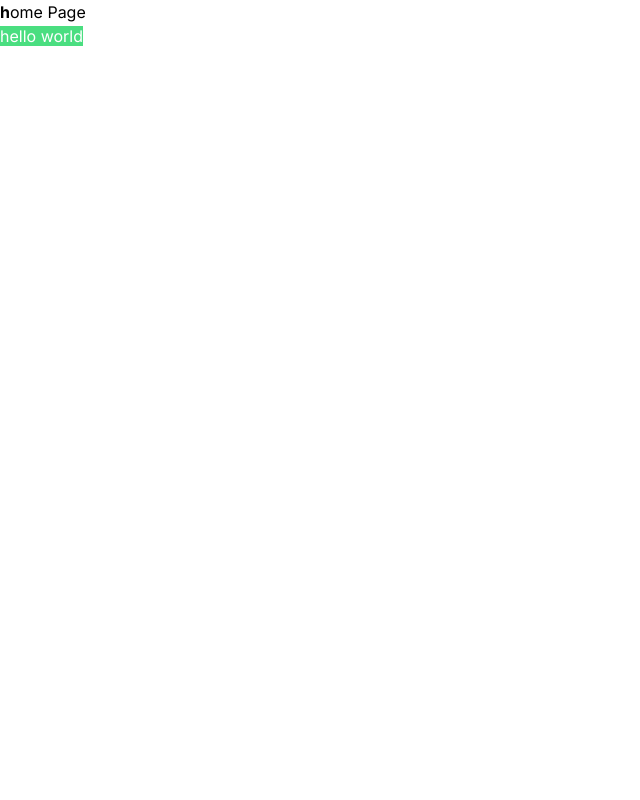
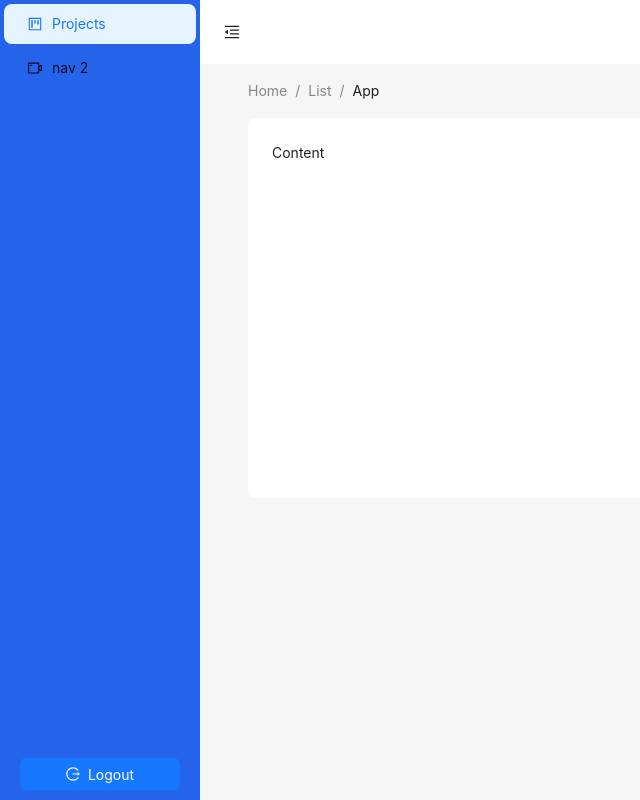
Before and after one commit to Mohamed-lehbib/PFE, a Next.js app: page / in a window 1280 px wide. Shown: the whole page, without its empty margins (0-640 px from the left). Built offline with nearby package versions, Linux system fonts and the light colour scheme.

Commit message:
adding the home screen

```diff
--- a/src/app/page.tsx
+++ b/src/app/page.tsx
@@ -1,10 +1,159 @@
-export default function Home() {
+"use client";
+import React, { useState } from "react";
+import {
+  MenuFoldOutlined,
+  MenuUnfoldOutlined,
+  LogoutOutlined,
+  ProjectOutlined,
+  VideoCameraOutlined,
+} from "@ant-design/icons";
+import {
+  Breadcrumb,
+  Button,
+  Layout,
+  Menu,
+  theme,
+  message as messageApi,
+} from "antd";
+import { createClient } from "@/utils/supabase/client";
+import { useRouter } from "next/navigation";
+
+const { Header, Sider, Content } = Layout;
+
+const App: React.FC = () => {
+  const [collapsed, setCollapsed] = useState(false);
+  const {
+    token: { colorBgContainer, borderRadiusLG },
+  } = theme.useToken();
+  const router = useRouter();
+
+  const handleLogout = async () => {
+    console.log("Logout function called");
+    try {
+      const supabase = createClient();
+      const { error } = await supabase.auth.signOut();
+      if (error) {
+        console.log("Supabase update password error:", error);
+        messageApi.error({
+          content: `Failed to logout: ${error.message}`,
+          duration: 10,
+          className: "custom-class",
+        });
+      } else {
+        messageApi.success({
+          content: `Logout successfully`,
+          duration: 2,
+          className: "custom-class",
+        });
+        router.push("/signin");
+      }
+    } catch (error) {
+      console.error(`Error logout : ${error}`);
+      messageApi.error({
+        content: `Failed to logout: ${error}`,
+        duration: 10,
+        className: "custom-class",
+      });
+    }
+  };
+
+  const menuItems = [
+    {
+      key: "1",
+      icon: <ProjectOutlined />,
+      label: "Projects",
+    },
+    {
+      key: "2",
+      icon: <VideoCameraOutlined />,
+      label: "nav 2",
+    },
+  ];
+
   return (
-    <main>
-      <p className="text-black first-letter:font-bold">home Page</p>
-      <span className="bg-green-400 text-white hover:bg-white hover:text-green-400 ">
-        hello world
-      </span>
-    </main>
+    <Layout style={{ minHeight: "100vh" }}>
+      <Sider
+        trigger={null}
+        collapsible
+        collapsed={collapsed}
+        style={{ height: "100vh", backgroundColor: "#2563EB" }} // blue-600
+      >
+        <div className="demo-logo-vertical" />
+        <Menu
+          theme="light" // Change theme to light to avoid dark default background
+          mode="inline"
+          defaultSelectedKeys={["1"]}
+          items={menuItems}
+          style={{
+            height: "calc(100% - 64px)",
+            borderRight: 0,
+            backgroundColor: "#2563EB",
+          }} // adjust menu height and background color
+        />
+        <div
+          style={{
+            padding: "10px 20px",
+            position: "absolute",
+            bottom: 0,
+            width: "100%",
+          }}
+        >
+          <Button
+            type="primary"
+            icon={<LogoutOutlined />}
+            onClick={handleLogout}
+            style={{
+              width: "100%",
+            }}
+          >
+            {!collapsed && "Logout"}
+          </Button>
+        </div>
+      </Sider>
+      <Layout>
+        <Header
+          style={{
+            position: "sticky",
+            top: 0,
+            zIndex: 1,
+            width: "100%",
+            padding: 0,
+            background: colorBgContainer,
+            display: "flex",
+            alignItems: "center",
+          }}
+        >
+          <Button
+            type="text"
+            icon={collapsed ? <MenuUnfoldOutlined /> : <MenuFoldOutlined />}
+            onClick={() => setCollapsed(!collapsed)}
+            style={{
+              fontSize: "16px",
+              width: 64,
+              height: 64,
+            }}
+          />
+        </Header>
+        <Content style={{ padding: "0 48px" }}>
+          <Breadcrumb style={{ margin: "16px 0" }}>
+            <Breadcrumb.Item>Home</Breadcrumb.Item>
+            <Breadcrumb.Item>List</Breadcrumb.Item>
+            <Breadcrumb.Item>App</Breadcrumb.Item>
+          </Breadcrumb>
+          <div
+            style={{
+              padding: 24,
+              minHeight: 380,
+              background: colorBgContainer,
+              borderRadius: borderRadiusLG,
+            }}
+          >
+            Content
+          </div>
+        </Content>
+      </Layout>
+    </Layout>
   );
-}
+};
+
+export default App;
```
